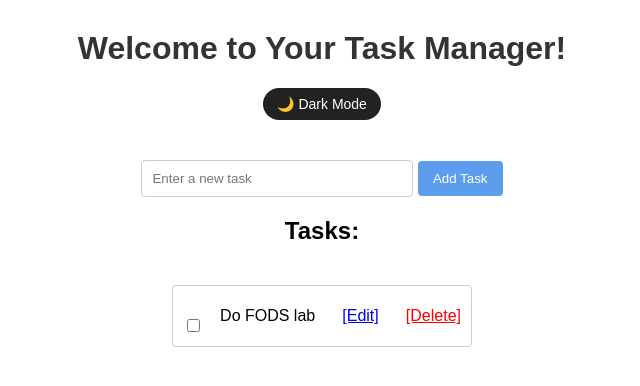
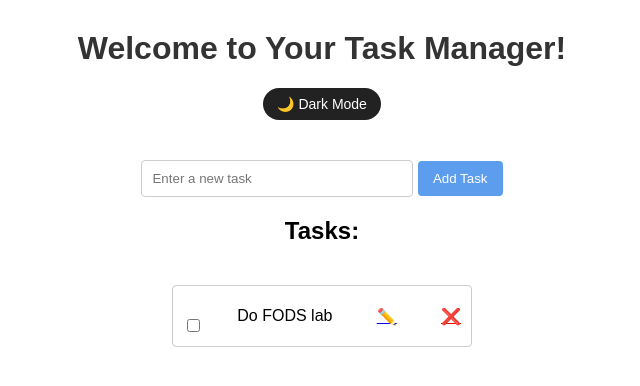
Before and after one commit to shreejesh-bzr/task-manager-flask, a Flask app: page / in a window 1280 px wide. Shown: the top 386 px of the page, without its empty margins (318-958 px from the left). Run offline with Flask 3, Linux system fonts and the light colour scheme; data comes from the database, SQL or seed files in the repository.

Commit message:
home.html

```diff
--- a/templates/home.html
+++ b/templates/home.html
@@ -31,11 +31,11 @@
         </span>
 
         <a href="{{ url_for('edit_task', task_id=task[0]) }}" style="margin-left:10px;">
-            [Edit]
+            ✏️
         </a>
 
         <a href="{{ url_for('delete_task', task_id=task[0]) }}" style="color:red; margin-left:10px;">
-            [Delete]
+            ❌
         </a>
     </li>
     {% endfor %}
```
